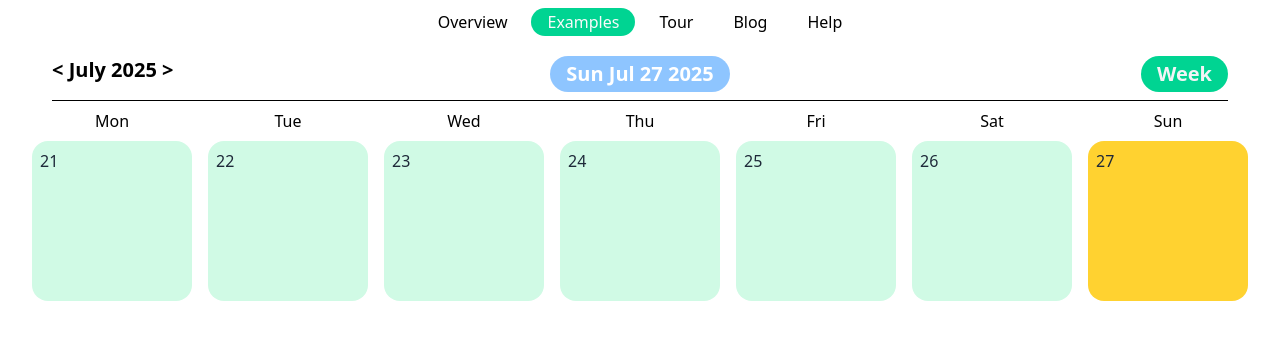
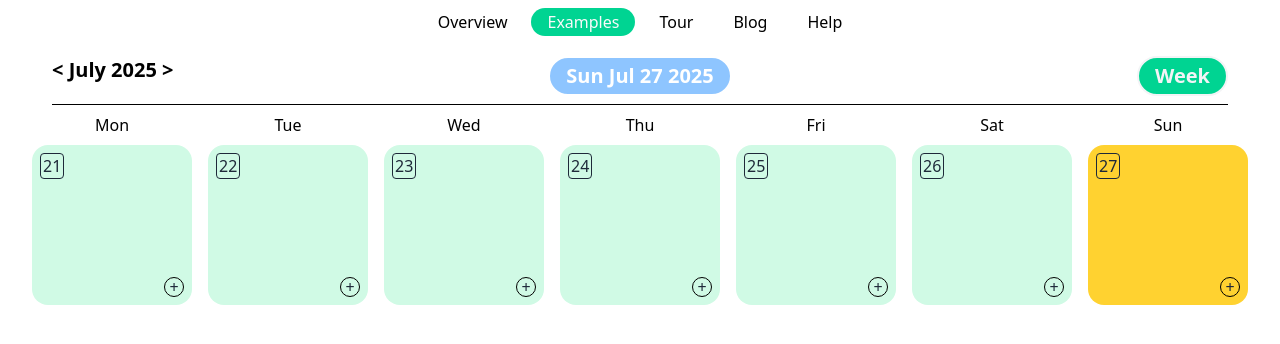
Before and after one commit to ModEraNoah/Studi-Planer, a React (Vite) app: page /examples in a window 1280 px wide. Shown: the top 344 px of the page. Built offline with nearby package versions, Linux system fonts and the light colour scheme.

Commit message:
feat: add adding appointments in calender view

```diff
--- a/src/Examples.tsx
+++ b/src/Examples.tsx
@@ -1,4 +1,9 @@
 import { useState } from "react";
+
+interface Appointment {
+  date: Date;
+  name: string;
+}
 
 const dayInMillisec = 3600 * 24 * 1000;
 
@@ -75,6 +80,15 @@ function Examples() {
 
   const today = new Date(Date.now());
 
+  const [dates, addDate] = useState<Appointment[]>([
+    {
+      date: new Date("2025-08-11 12:00:00"),
+      name: "Test-Vorlesung",
+    },
+    { date: new Date("2025-08-11 13:00:00"), name: "V2" },
+    { date: new Date("2025-08-13 13:00:00"), name: "Valskdf" },
+  ]);
+
   const DateSelector = () => {
     return (
       <div className="text-left select-none">
@@ -126,7 +140,9 @@ function Examples() {
     ).map((el) => (
       <div
         key={el.getTime()}
-        className={`rounded-2xl
+        className={`
+          relative
+          rounded-2xl
               text-gray-800
               ${
                 el.getDate() == new Date(Date.now()).getDate() &&
@@ -138,9 +154,46 @@ function Examples() {
                   : "bg-emerald-50"
               }
               align-text-top
-              w-23  md:w-28 xl:w-40 h-40 m-2 p-2`}
+              w-23  md:w-28 xl:w-40 h-fit min-h-40 m-2 p-2`}
       >
-        {`${el.getDate()}`}
+        <p className="mb-4 border-1 rounded w-fit px-0.5 text-center">{`${el.getDate()}`}</p>
+
+        <div className="mb-6">
+          {dates
+            .sort((a, b) => a.date.getTime() - b.date.getTime())
+            .map(
+              (da) =>
+                el.getDate() == da.date.getDate() &&
+                el.getMonth() == da.date.getMonth() &&
+                el.getFullYear() == da.date.getFullYear() && (
+                  <p className="m-1">{`${da.date
+                    .getHours()
+                    .toString()
+                    .padStart(2, "0")}:${da.date
+                    .getMinutes()
+                    .toString()
+                    .padStart(2, "0")}\t${da.name}`}</p>
+                )
+            )}
+        </div>
+
+        <p
+          className="cursor-default select-none absolute bottom-2 right-2 flex items-center justify-center border border-black rounded-full w-5 h-5 leading-none"
+          onClick={() => {
+            const dateString = `${el.getFullYear()}-${
+              el.getMonth() + 1
+            }-${el.getDate()} ${prompt("hour")}:${prompt("minute")}`;
+            addDate((cur) => [
+              ...cur,
+              {
+                date: new Date(dateString),
+                name: "lsakdfj",
+              },
+            ]);
+          }}
+        >
+          +
+        </p>
       </div>
     ));
   };
@@ -150,13 +203,13 @@ function Examples() {
       <div className="grid grid-cols-3 text-xl font-bold border-b pb-2 mx-7 mt-5">
         <DateSelector />
         <span
-          className="text-center text-white bg-blue-300 active:bg-blue-500 rounded-4xl w-fit select-none cursor-pointer justify-self-center py-1 px-4"
+          className="text-center text-white bg-blue-300 hover:bg-blue-500 border-2 active:border-2 active:border-blue-700 rounded-4xl w-fit select-none cursor-pointer justify-self-center py-1 px-4"
           onClick={() => changeDate(today)}
         >
           {today.toDateString()}
         </span>
         <button
-          className="text-right justify-self-end w-fit text-gray-100 bg-emerald-400 rounded-4xl py-1 px-4 cursor-pointer"
+          className="text-right justify-self-end w-fit text-gray-100 bg-emerald-400 border-2 hover:bg-emerald-600 active:border-emerald-800 rounded-4xl py-1 px-4 cursor-pointer"
           onClick={() => changeShowingDays(!showMonth)}
         >
           {presentationFunction.name === "getAllDaysOfMonth" ? "Month" : "Week"}
```
